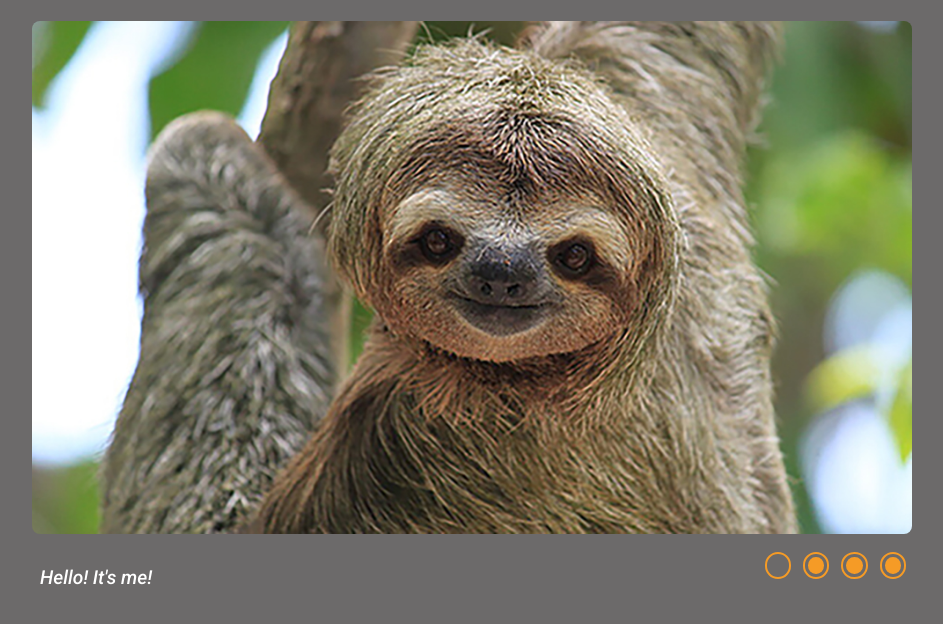
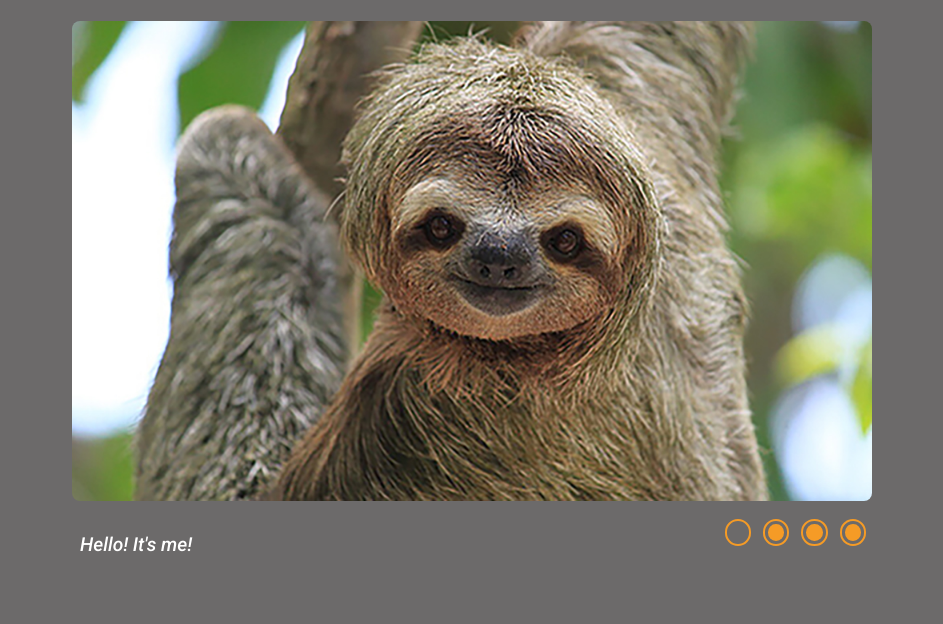
Before and after one commit to Elena-web/cssMemeSlider, a plain HTML site: page index.html in a window 1280 px wide. Shown: the part 116-740 px from the top of the page, without its empty margins (168-1111 px from the left). Drawn offline with Linux system fonts and the light colour scheme.

Commit message:
fix:change style(Fri, Sep 15, 2023 18:51:43 PM)

```diff
--- a/style.css
+++ b/style.css
@@ -17,21 +17,21 @@ h1 {
 
 img {
     display: block;
-    max-width: 100%;
+    width: 100%;
+    height: 30rem;
     border-radius: 0.5rem;
 }
 
 .container {
     margin: 0 auto;
     padding: 0 1rem;
-    max-width: 55rem;
+    max-width: 50rem;
 }
 
 .slider__wrap {
     padding: 1rem 0;
     display: flex;
     flex-wrap: wrap;
-
   }
   .slider__images {
     order: 1;
```
